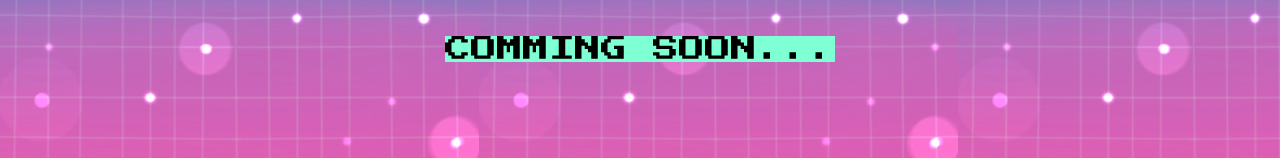
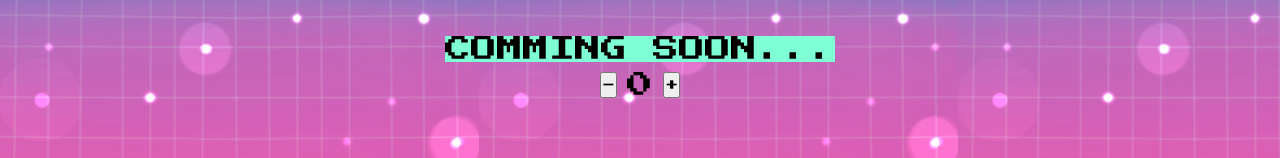
Before and after one commit to GeraldoHLeon/tiendaleon, a React (Create React App) app: page / in a window 1280 px wide. Shown: the part 281-439 px from the top of the page. Built offline with nearby package versions, Linux system fonts and the light colour scheme.

Commit message:
4ta entrega

```diff
--- /dev/null
+++ b/src/components/ItemCount.js
@@ -0,0 +1,19 @@
+import { useState } from "react";
+import "./NavBar.css";
+import props from "react";
+
+const ItemCount = ({stock})=>{
+    const [contador,setContador] = useState(0);
+    const aumentar =() =>{ if(contador<stock){setContador( contador + 1) }};
+    const disminuir =() =>{ if(contador>0){setContador( contador - 1 ) }};
+
+return(
+    <div className="contenedorContador">
+<button onClick={disminuir}>-</button>
+<p className="cifra">{contador}</p>
+<button onClick={aumentar}>+</button>
+</div>
+)}
+
+
+export default ItemCount
--- a/src/components/ItemListContainer.js
+++ b/src/components/ItemListContainer.js
@@ -1,13 +1,14 @@
 import "./NavBar.css";
-import props from "react"
+import props from "react";
+import  ItemCount  from "./ItemCount";
 
 function ItemListContainer(props) {
-    console.log(props)
     const inicio= props.titulo;
  return (
  <>
  <div id="primeraSeccion">
  <p id="textoPrimeraSeccion">{inicio}</p>
+ <ItemCount stock={5}  ></ItemCount>
  </div>
  </>
 
--- a/src/components/NavBar.css
+++ b/src/components/NavBar.css
@@ -155,3 +155,15 @@ padding-top: 50px;
   background-color: aquamarine;
   margin-top: 4cm;
 }
+
+.contenedorContador{
+  display: flex;
+  flex-direction: row;
+  justify-content: center;
+  padding: 10px;
+
+}
+
+.cifra{
+  padding: 0 10px;
+}
```
